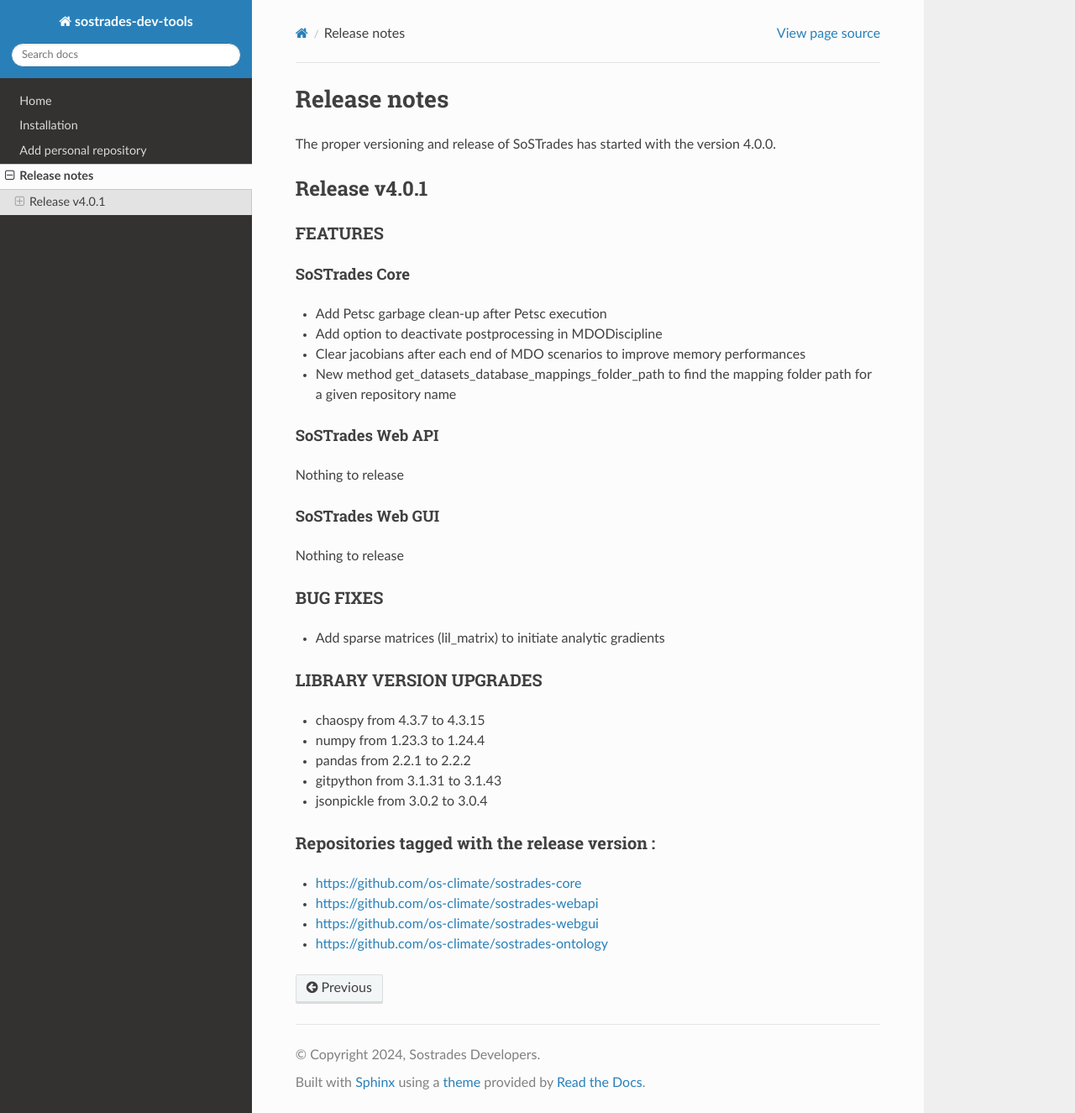
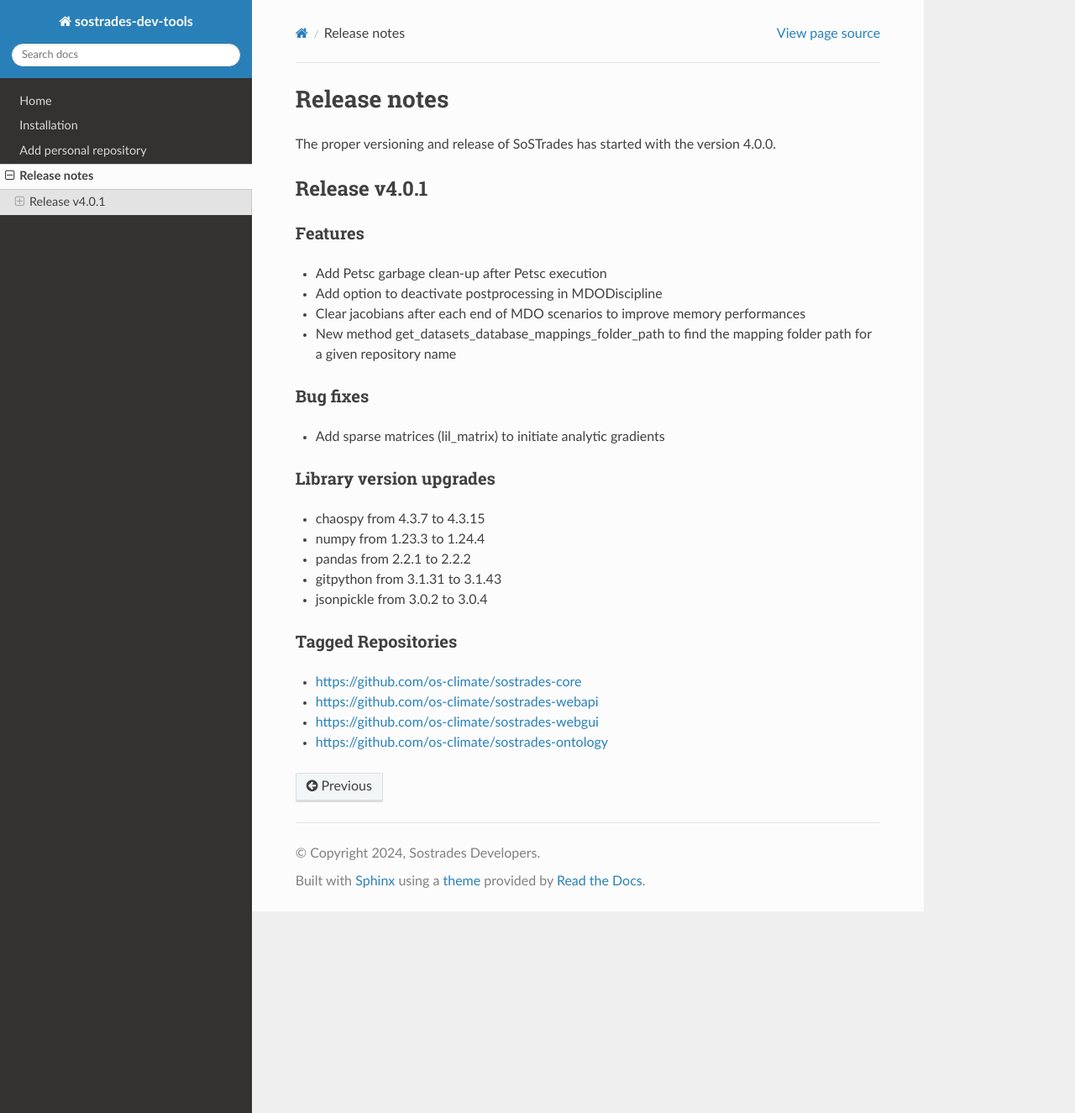
Before and after one commit to os-climate/sostrades-dev-tools, a Sphinx documentation site: the page built from docs/source/release-notes.md, in a window 1280 px wide and 1325 px high. Shown: the whole window at 84% size. Built offline with Sphinx 7.4.7 and the Read the Docs theme 2.0.0, drawn with Linux system fonts in a browser that asks for light colours.

Commit message:
Quick updates on release notes v 4.0.1

```diff
--- a/docs/source/release-notes.md
+++ b/docs/source/release-notes.md
@@ -4,28 +4,18 @@
 
 ## Release v4.0.1
 
-### FEATURES
-
-#### SoSTrades Core
+### Features
 
 * Add Petsc garbage clean-up after Petsc execution
 * Add option to deactivate postprocessing in MDODiscipline
 * Clear jacobians after each end of MDO scenarios to improve memory performances
 * New method get_datasets_database_mappings_folder_path to find the mapping folder path for a given repository name
 
-#### SoSTrades Web API
-
-Nothing to release
-
-#### SoSTrades Web GUI
-
-Nothing to release
-
-### BUG FIXES
+### Bug fixes
 
 * Add sparse matrices (lil_matrix) to initiate analytic gradients
 
-### LIBRARY VERSION UPGRADES
+### Library version upgrades
 
 * chaospy from 4.3.7 to 4.3.15
 * numpy from 1.23.3 to 1.24.4
@@ -33,7 +23,7 @@
 * gitpython from 3.1.31 to 3.1.43
 * jsonpickle from 3.0.2 to 3.0.4
 
-### Repositories tagged with the release version :
+### Tagged Repositories
 
 * [https://github.com/os-climate/sostrades-core](https://github.com/os-climate/sostrades-core)
 * [https://github.com/os-climate/sostrades-webapi](https://github.com/os-climate/sostrades-webapi)
```
